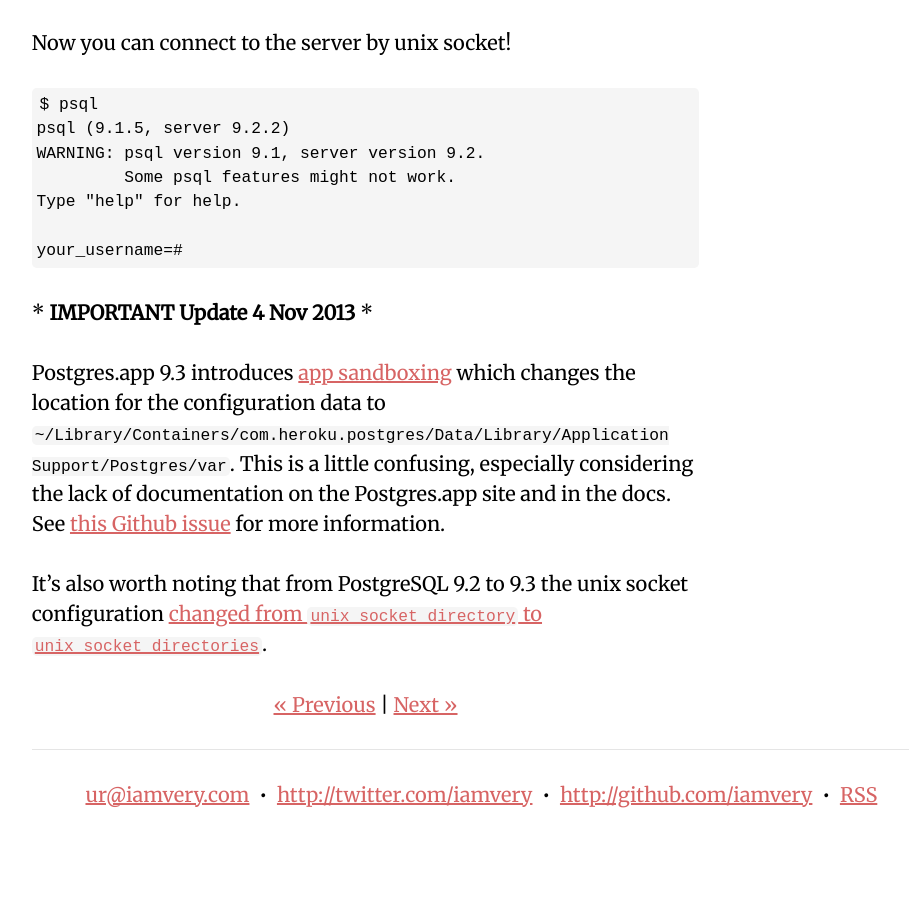
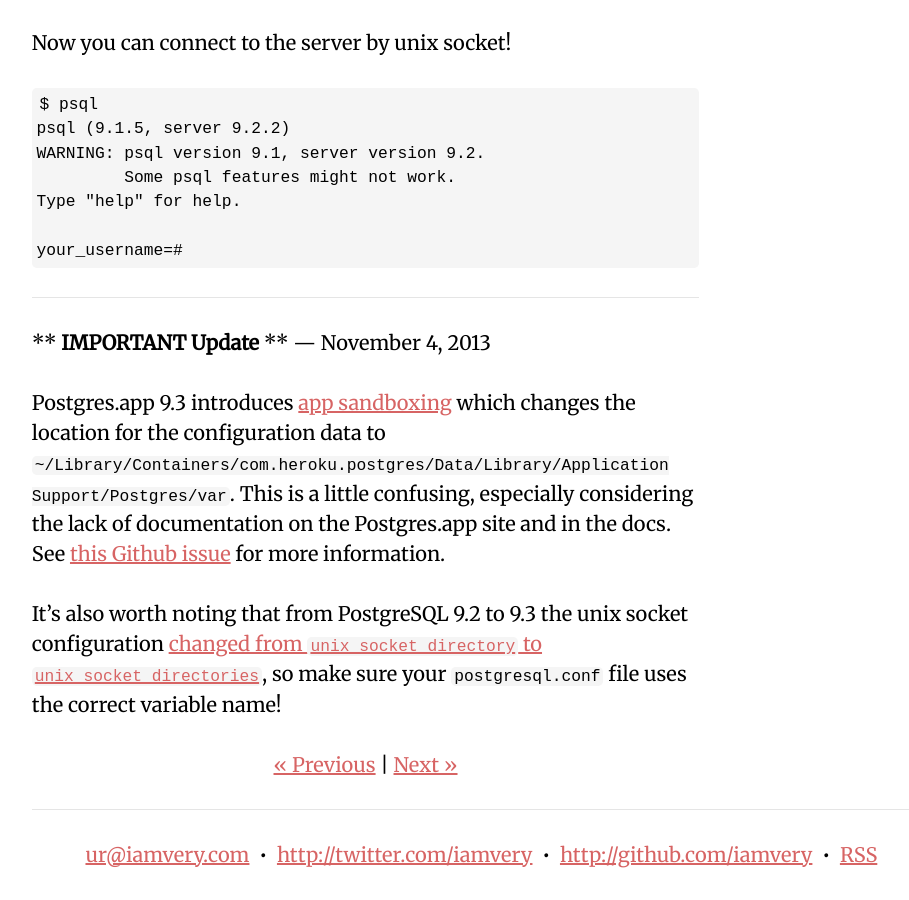
Before and after one commit to iamvery/iamvery.github.com, a Jekyll site: the page built from _posts/2013-06-17-postgresapp-with-unix-socket.markdown, in a window 1280 px wide and 900 px high, scrolled down 1264 px. Shown: the whole window, without its empty margins (159-1068 px from the left). Built offline with Jekyll 4.4.1, drawn with Linux system fonts in a browser that asks for light colours; before the commit the page ends 2104 px from its top, so only the background shows below that.

Commit message:
Updated postgres blog superficially

```diff
--- a/_posts/2013-06-17-postgresapp-with-unix-socket.markdown
+++ b/_posts/2013-06-17-postgresapp-with-unix-socket.markdown
@@ -46,8 +46,9 @@
 
     your_username=#
 
+---
 
-\* **IMPORTANT Update 4 Nov 2013** \*
+\*\* **IMPORTANT Update** \*\* &mdash; November 4, 2013
 
 Postgres.app 9.3 introduces [app sandboxing](https://developer.apple.com/library/mac/documentation/security/conceptual/AppSandboxDesignGuide/AppSandboxInDepth/AppSandboxInDepth.html)
 which changes the location for the configuration data to `~/Library/Containers/com.heroku.postgres/Data/Library/Application Support/Postgres/var`.
@@ -56,4 +57,5 @@
 for more information.
 
 It's also worth noting that from PostgreSQL 9.2 to 9.3 the unix socket configuration
-[changed from `unix_socket_directory` to `unix_socket_directories`](http://www.postgresql.org/docs/9.3/static/runtime-config-connection.html).
+[changed from `unix_socket_directory` to `unix_socket_directories`](http://www.postgresql.org/docs/9.3/static/runtime-config-connection.html),
+so make sure your `postgresql.conf` file uses the correct variable name!
```
